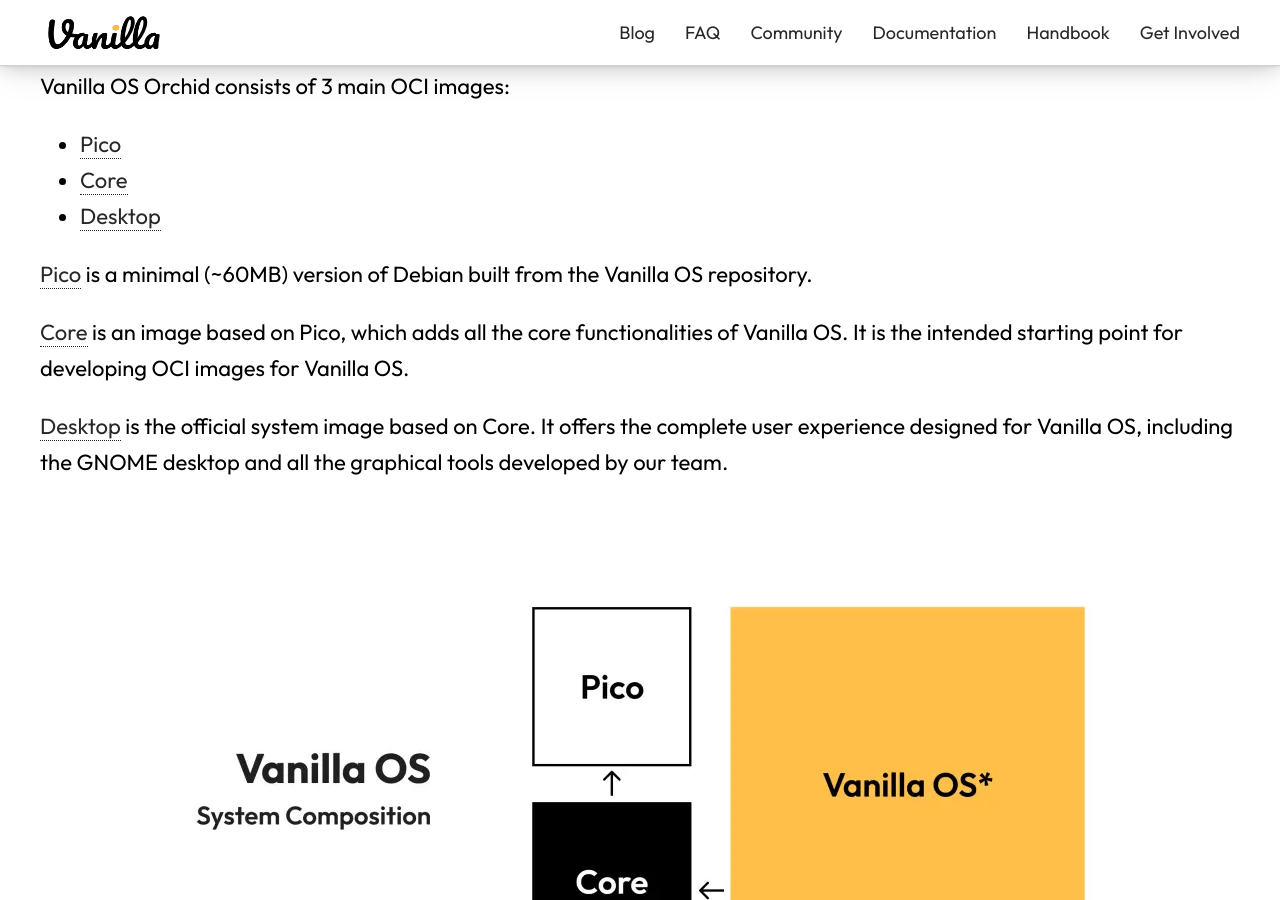
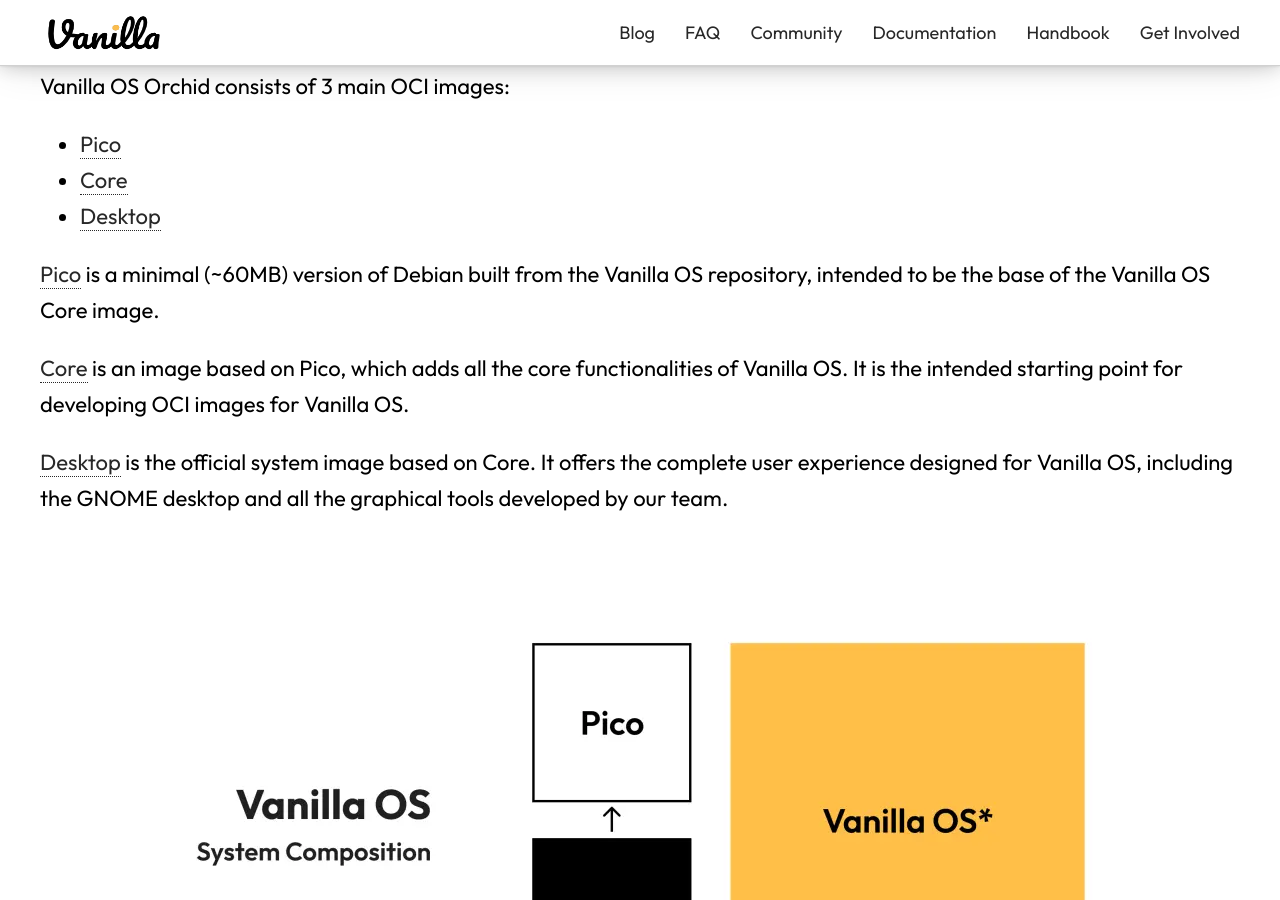
Before and after one commit to Vanilla-OS/website, a Jekyll site: the page built from _posts/2023-06-11-vanilla-os-orchid-devlog.md, in a window 1280 px wide and 900 px high, scrolled down 2702 px. Built offline with Jekyll 4.4.1, drawn with Linux system fonts in a browser that asks for light colours; nearby versions of some CDN libraries; a style sheet for code colours, icons or effects is not loaded.

Commit message:
Update _posts/2023-06-11-vanilla-os-orchid-devlog.md
Co-authored-by: Hari Rana <theevilskeleton@riseup.net>

```diff
--- a/_posts/2023-06-11-vanilla-os-orchid-devlog.md
+++ b/_posts/2023-06-11-vanilla-os-orchid-devlog.md
@@ -62,7 +62,7 @@
 - [Core](https://github.com/Vanilla-OS/core-image)
 - [Desktop](https://github.com/Vanilla-OS/desktop-image)
 
-[Pico](https://github.com/Vanilla-OS/pico-image) is a minimal (~60MB) version of Debian built from the Vanilla OS repository.
+[Pico](https://github.com/Vanilla-OS/pico-image) is a minimal (~60MB) version of Debian built from the Vanilla OS repository, intended to be the base of the Vanilla OS Core image.
 
 [Core](https://github.com/Vanilla-OS/core-image) is an image based on Pico, which adds all the core functionalities of Vanilla OS. It is the intended starting point for developing OCI images for Vanilla OS.
 
```
